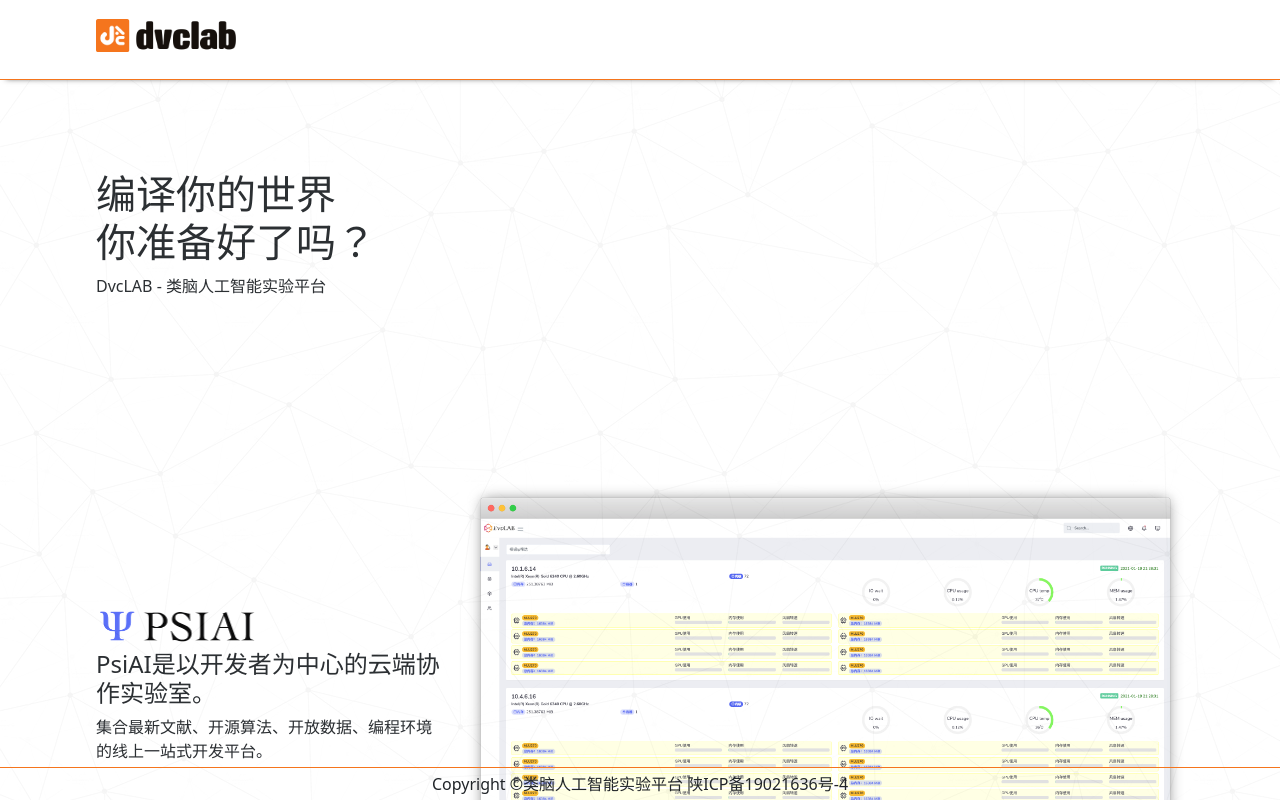
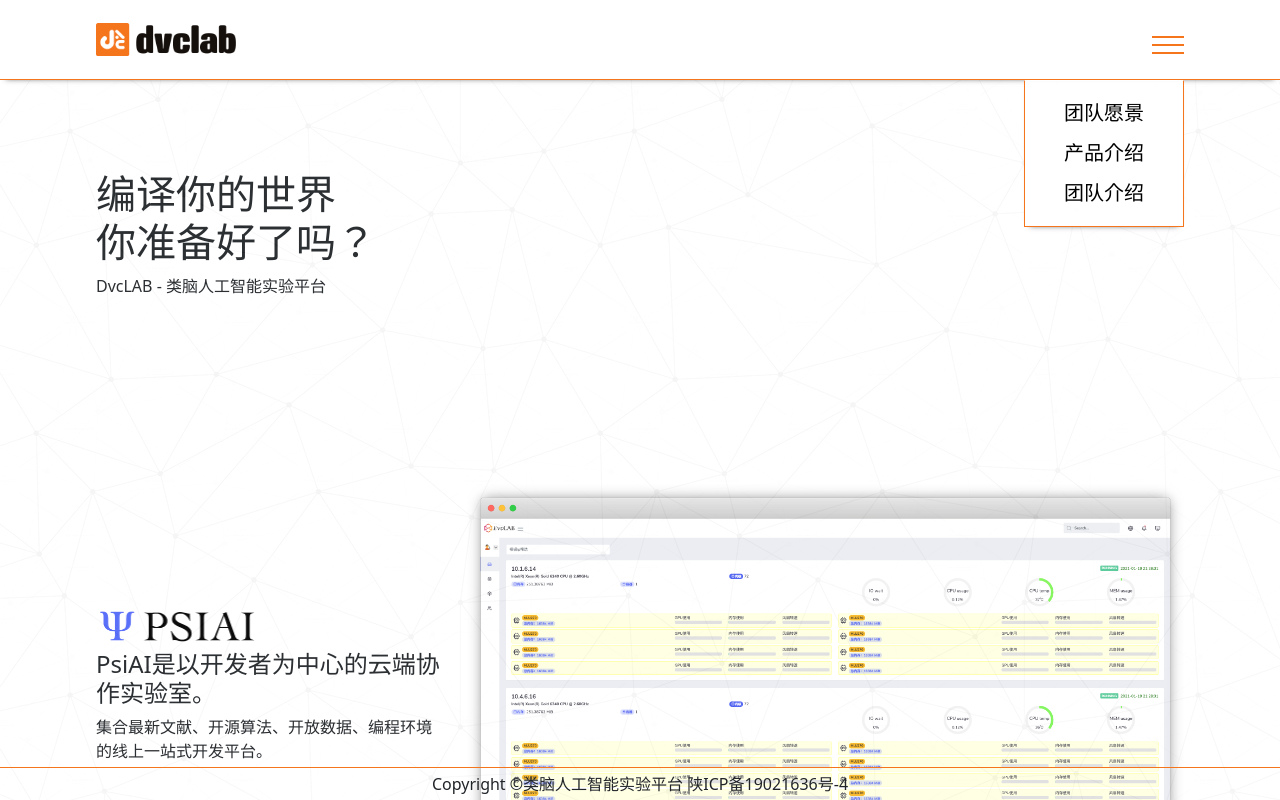
Before and after one commit to DvcLab/DvcLab, a website built with Parcel: page dvclab/index.html in a window 1280 px wide. Shown: the top 800 px of the page. Built offline with nearby package versions, Linux system fonts and the light colour scheme.

Commit message:
feat: menu

```diff
--- a/dvclab/css/index.css
+++ b/dvclab/css/index.css
@@ -25,11 +25,72 @@
   z-index: 30;
 }
 
+.menuBtn {
+  display: inline-block;
+  cursor:pointer;
+  z-index: 30;
+}
+
+.line {
+  position: relative;
+  width: 2rem;
+  height: 2px;
+  background: #f5751d;
+  cursor:pointer;
+}
+
+.line::before{
+  content: '';
+  position: absolute;
+  top: -8px;
+  left: 0;
+  width: 2rem;
+  height: 2px;
+  background: #f5751d;
+  cursor:pointer;
+}
+.line::after{
+  content: '';
+  position: absolute;
+  bottom: -8px;
+  left:0;
+  width: 2rem;
+  height: 2px;
+  background: #f5751d;
+  cursor:pointer;
+}
+
+.menu-list {
+  position: absolute;
+  right: 0;
+  width: 160px;
+  height: auto;
+  text-align: center;
+  background: rgba(255,255,255,0.9);
+  border: 1px solid #f5751d;
+  border-top: #fff 1px solid;
+  box-shadow: 0 4px 6px -6px #222;
+  padding: 0.8rem 0;
+  margin-top: 28px;
+  z-index: 20;
+}
+
+.menu-list a {
+  display: inline-block;
+  text-decoration: none;
+  font-size: 20px;
+  line-height: 2.5rem;
+  color: #000;
+}
+
+.menu-list a:hover {
+  color: #f5751d;
+}
+
 footer {
   position: absolute;
   bottom: 0;
   width: 100%;
-  /*height: 2rem;*/
   line-height: 2rem;
   border-top: 1px solid #f5751d;
 }
--- a/dvclab/index.html
+++ b/dvclab/index.html
@@ -18,48 +18,36 @@
 </head>
 <body>
 <div class="bg"></div>
+
 <div id="fullpage">
   <div class="section" id="section0">
+
     <nav>
       <div class="wrapper">
-        <div class="row">
+
+        <div class="row align-items-center">
 
           <div class="col">
             <a href="#"><img class="float-start" src="img/logo.png" width="140" alt="DvcLAB" /></a>
           </div>
 
           <div class="col">
-            <ul class="navbar-nav">
-              <li class="nav-item">
-                <a class="nav-link" href="#" id="navbarDropdown" role="button" data-bs-toggle="dropdown" aria-expanded="false">
-                  <span class="navbar-toggler-icon"></span>
-                </a>
-                <ul class="dropdown-menu" aria-labelledby="navbarDropdown">
-                  <li><a class="dropdown-item" href="#">Action</a></li>
-                  <li><a class="dropdown-item" href="#">Another action</a></li>
-                  <li><a class="dropdown-item" href="#">Something else here</a></li>
-                </ul>
-              </li>
-            </ul>
-            <!-- <div class="float-end">
-              <div class="dropdown">
-                <button class="btn dropdown-toggle" type="button" data-bs-toggle="dropdown" aria-expanded="false">
-                  <span class="navbar-toggler-icon" style="color:red;"></span>
-                </button>
-                <ul class="dropdown-menu" aria-labelledby="dropdownMenu2">
-                  <li><button class="dropdown-item" type="button">Action</button></li>
-                  <li><button class="dropdown-item" type="button">Another action</button></li>
-                  <li><button class="dropdown-item" type="button">Something else here</button></li>
-                </ul>
+            <div class="float-end position-relative">
+              <div class="menuBtn">
+                <div class="line"></div>
               </div>
-            </div> -->
-
+              <div class="position-absolute menu-list">
+                <a href="#section0">团队愿景</a>
+                <a href="#section1">产品介绍</a>
+                <a href="#section3">团队介绍</a>
+              </div>
+            </div>
           </div>
 
         </div>
-
       </div>
     </nav>
+
     <div class="wrapper">
       <div class="row align-items-center">
           <div class="col-md-4 col-sm-12 text-md-start text-xs-center">
@@ -71,7 +59,9 @@
           </div>
         </div>
     </div>
+
   </div>
+
   <div class="section" id="section1">
     <div class="wrapper">
       <div class="row align-items-center">
@@ -88,6 +78,7 @@
       </div>
     </div>
   </div>
+
   <div class="section" id="section2">
     <div class="wrapper">
       <div class="row align-items-center">
@@ -104,6 +95,7 @@
       </div>
     </div>
   </div>
+
   <div class="section" id="section3">
     <div class="wrapper">
       <div class="row align-items-center">
@@ -126,12 +118,14 @@
         </div>
       </div>
     </div>
+
     <footer class="text-center">
       Copyright &copy;类脑人工智能实验平台 <br class="d-md-none" />
       <span>陕ICP备19021636号-4</span>
     </div>
   </footer>
 </div>
+
 <script type="text/javascript">
 var myFullpage = new fullpage('#fullpage', {
   css3: false
```
